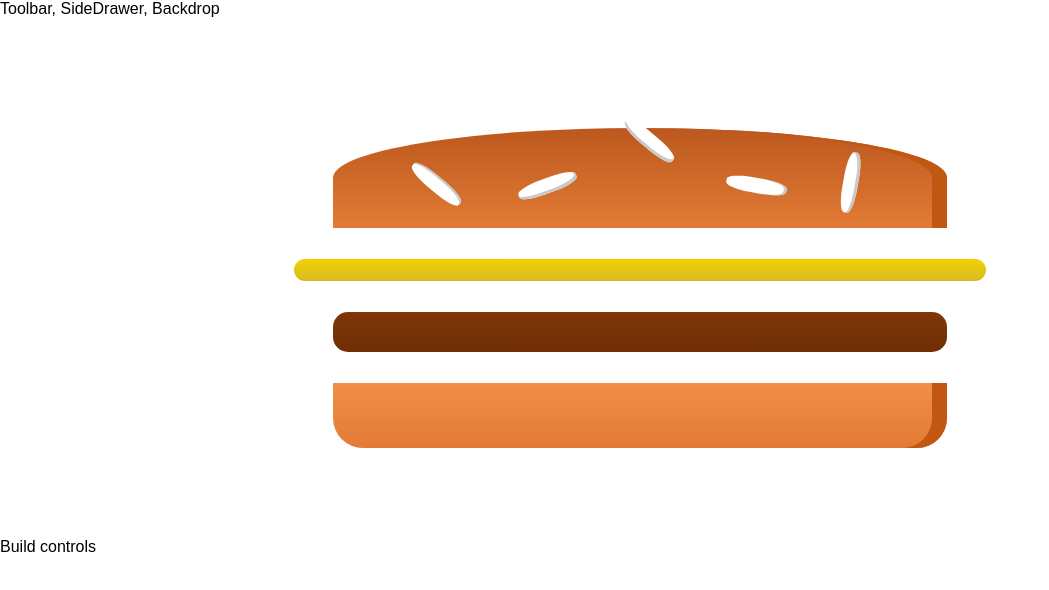
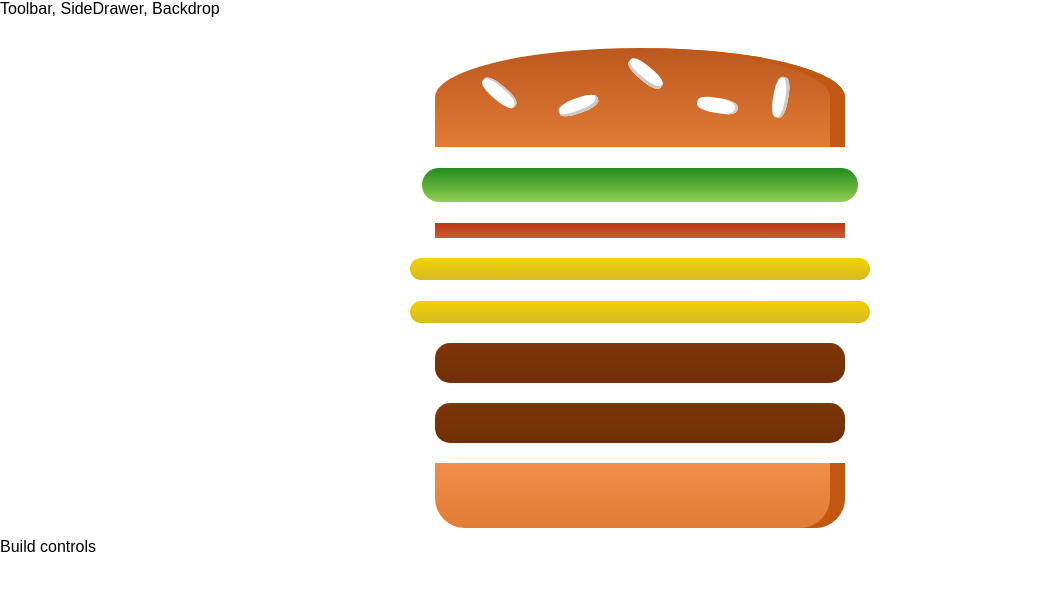
Before and after one commit to sarthak-sehgal/react-app, a React app: page / in a window 1280 px wide. Shown: the top 590 px of the page, without its empty margins (0-1049 px from the left). Built offline with nearby package versions, Linux system fonts and the light colour scheme.

Commit message:
Initiate dynamic burger

```diff
--- a/src/components/Burger/Burger.css
+++ b/src/components/Burger/Burger.css
@@ -3,7 +3,7 @@
     flex-direction: column;
     justify-content: center;
     align-items: center;
-    width: 60%;
+    width: 40%;
     height: 500px;
     overflow: auto;
     margin: auto;
--- a/src/components/Burger/Burger.js
+++ b/src/components/Burger/Burger.js
@@ -3,11 +3,16 @@
 import classes from './Burger.css';
 
 const burger = (props) => {
+	const transformedIngredients = Object.keys(props.ingredients)
+		.map(key => {
+			return [...Array(props.ingredients[key])].map((_, i) =>
+				{ return <BurgerIngredient key={key+i} type={key} />; }
+			);
+		});
 	return (
 		<div className={classes.burger}>
 			<BurgerIngredient type="bread-top" />
-			<BurgerIngredient type="cheese" />
-			<BurgerIngredient type="meat" />
+			{transformedIngredients}
 			<BurgerIngredient type="bread-bottom" />
 		</div>
 	)
--- a/src/containers/BurgerBuilder/BurgerBuilder.js
+++ b/src/containers/BurgerBuilder/BurgerBuilder.js
@@ -3,10 +3,18 @@
 import Burger from '../../components/Burger/Burger';
 
 class BurgerBuilder extends Component {
+    state = {
+        ingredients: {
+            salad: 1,
+            bacon: 1,
+            cheese: 2,
+            meat: 2
+        }
+    }
     render () {
         return (
             <Aux>
-                <Burger />
+                <Burger ingredients={this.state.ingredients} />
                 <div>Build controls</div>
             </Aux>
         )
```
